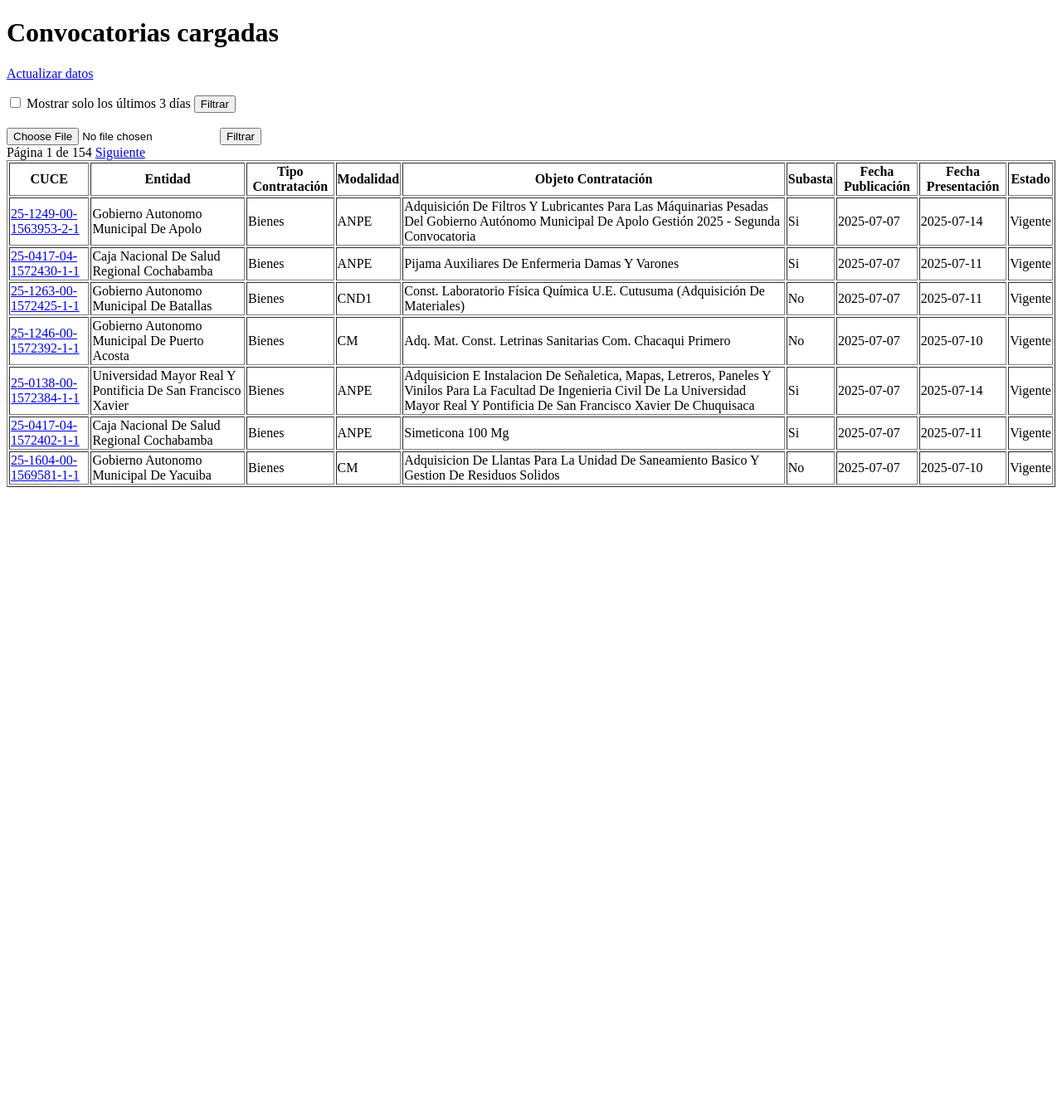
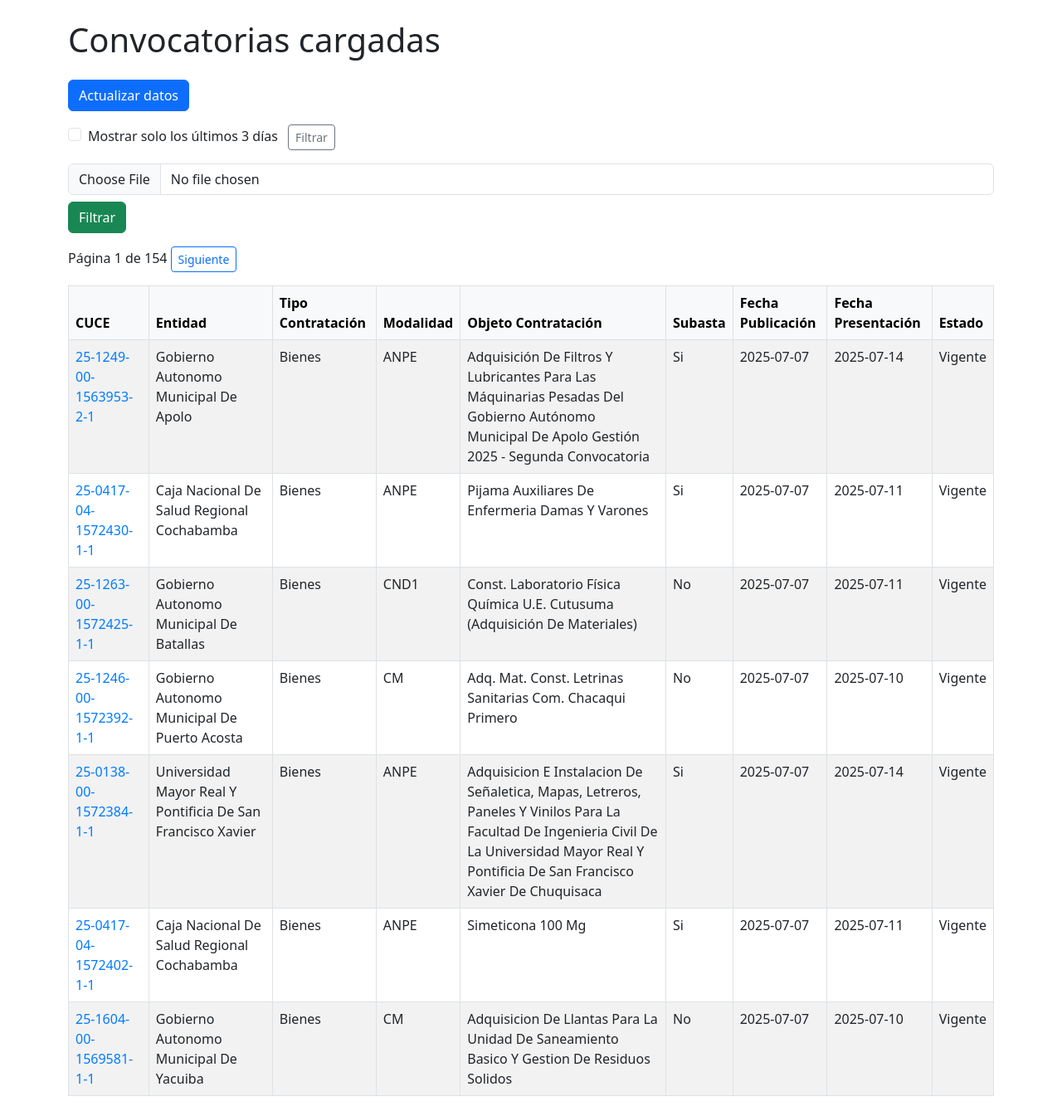
Before and after one commit to Dante1128/Trainee-Project-Scraping, a Flask app: page / in a window 1280 px wide. Shown: the whole page at 83% size. Before the commit the page ends 587 px from the top, so only its background shows below. Run offline with Flask 3, Linux system fonts and the light colour scheme; data comes from the database, SQL or seed files in the repository; both versions use the stored data as it was after the commit.

Commit message:
bootstrapBase

```diff
--- /dev/null
+++ b/static/css/styles.css
@@ -0,0 +1,9 @@
+/* static/css/estilos.css */
+table a {
+    text-decoration: none;
+    color: #007bff;
+  }
+
+  table a:hover {
+    text-decoration: underline;
+  }
--- /dev/null
+++ b/templates/base.html
@@ -0,0 +1,14 @@
+<!DOCTYPE html>
+<html lang="es">
+<head>
+  <meta charset="UTF-8" />
+  <title>{% block title %}Mi App{% endblock %}</title>
+
+  <!-- Bootstrap CDN -->
+  <link href="https://cdn.jsdelivr.net/npm/bootstrap@5.3.0/dist/css/bootstrap.min.css" rel="stylesheet">
+  <link rel="stylesheet" href="{{ url_for('static', filename='css/styles.css') }}">
+</head>
+<body class="container my-4">
+  {% block content %}{% endblock %}
+</body>
+</html>
--- a/templates/index.html
+++ b/templates/index.html
@@ -1,51 +1,40 @@
-<!DOCTYPE html>
-<html lang="es">
-<head>
-  <meta charset="UTF-8" />
-  <title>Convocatorias</title>
-</head>
-<body>
-  <h1>Convocatorias cargadas</h1>
+{% extends 'base.html' %}
 
-  <p><a href="/scrapear">Actualizar datos</a></p>
+{% block title %}Convocatorias{% endblock %}
 
-  <form method="GET" action="/" enctype="multipart/form-data">
-      <label>
-        <input type="checkbox" name="ultimos_dias" value="true" {% if mostrar_ultimos %}checked{% endif %}>
-        Mostrar solo los últimos 3 días
-        <button type="submit">Filtrar</button>
-      </label>
-      <br><br>
+{% block content %}
+<h1 class="mb-4">Convocatorias cargadas</h1>
 
+<a href="/scrapear" class="btn btn-primary mb-3">Actualizar datos</a>
+
+<form method="GET" action="/" enctype="multipart/form-data" class="mb-3">
+  <div class="form-check">
+    <input class="form-check-input" type="checkbox" name="ultimos_dias" value="true" {% if mostrar_ultimos %}checked{% endif %}>
+    <label class="form-check-label">Mostrar solo los últimos 3 días</label>
+    <button type="submit" class="btn btn-sm btn-outline-secondary ms-2">Filtrar</button>
+  </div>
 </form>
-  <form method="POST" action="/filtrar_excel" enctype="multipart/form-data">
-  <input type="file" name="archivo_excel" accept=".xlsx" required>
-  <button type="submit">Filtrar</button>
+
+<form method="POST" action="/filtrar_excel" enctype="multipart/form-data" class="mb-3">
+  <input type="file" name="archivo_excel" accept=".xlsx" required class="form-control mb-2">
+  <button type="submit" class="btn btn-success">Filtrar</button>
 </form>
-   <div>
+
+<div class="mb-3">
   {% if page > 1 %}
-  {% if palabras_query %}
-    <a href="{{ url_for('filtrar_excel', page=page-1, palabras=palabras_query, ultimos_dias='true' if mostrar_ultimos else 'false') }}">Anterior</a>
-  {% else %}
-    <a href="{{ url_for('index', page=page-1, ultimos_dias='true' if mostrar_ultimos else None) }}">Anterior</a>
-  {% endif %}
+    <a class="btn btn-outline-primary btn-sm" href="{{ url_for('index', page=page-1, ultimos_dias='true' if mostrar_ultimos else None) }}">Anterior</a>
   {% endif %}
 
   Página {{ page }} de {{ total_pages }}
 
   {% if page < total_pages %}
-  {% if palabras_query %}
-    <a href="{{ url_for('filtrar_excel', page=page+1, palabras=palabras_query, ultimos_dias='true' if mostrar_ultimos else 'false') }}">Siguiente</a>
-  {% else %}
-    <a href="{{ url_for('index', page=page+1, ultimos_dias='true' if mostrar_ultimos else None) }}">Siguiente</a>
+    <a class="btn btn-outline-primary btn-sm" href="{{ url_for('index', page=page+1, ultimos_dias='true' if mostrar_ultimos else None) }}">Siguiente</a>
   {% endif %}
-{% endif %}
+</div>
 
-</div>
-  <table border="1">
-    <thead>
+<table class="table table-striped table-bordered">
+  <thead class="table-light">
     <tr>
-
       <th>CUCE</th>
       <th>Entidad</th>
       <th>Tipo Contratación</th>
@@ -60,14 +49,11 @@
   <tbody>
     {% for c in convocatorias %}
     <tr>
-
       <td><a href="/buscando/{{ c[1] }}">{{ c[1] }}</a></td>
-
       <td>{{ c[2] }}</td>
       <td>{{ c[3] }}</td>
       <td>{{ c[4] }}</td>
       <td>{{ c[5] | safe }}</td>
-
       <td>{{ c[6] }}</td>
       <td>{{ c[7] }}</td>
       <td>{{ c[8] }}</td>
@@ -76,5 +62,4 @@
     {% endfor %}
   </tbody>
 </table>
-</body>
-</html>
+{% endblock %}
```
Also changed, not shown: templates/buscando.html (+10 -12 lines), templates/loading.html (+7 -18 lines), convocatorias.db. Lines whose indentation alone changed are shown as unchanged.
